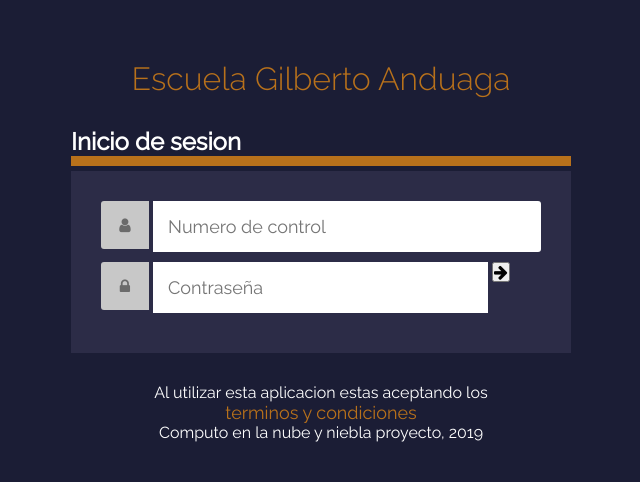
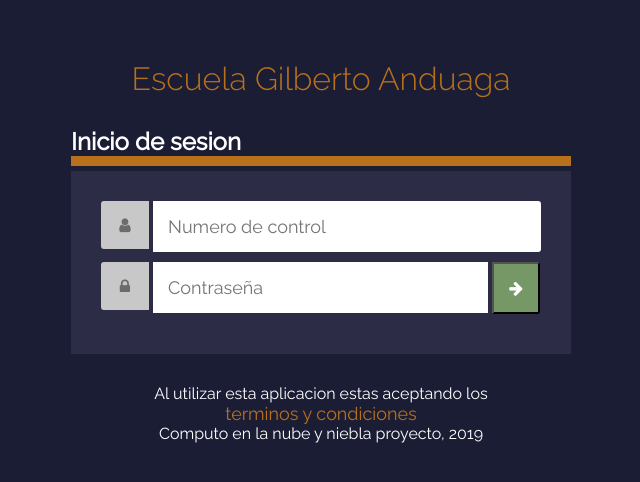
Before and after one commit to IngCampos/Escuela_PHP_JQuery, a PHP site: page /login in a window 1280 px wide. Shown: the top 482 px of the page, without its empty margins (319-959 px from the left). Run offline with PHP 8.4, Linux system fonts and the light colour scheme; some libraries are stand-ins or nearby versions.

Commit message:
Arreglo boton

```diff
--- a/views/login.view.php
+++ b/views/login.view.php
@@ -8,7 +8,26 @@ require 'header.php';
 			<div class="form-group">
 				<i class="icono izquierda fa fa-user"></i><input class="usuario" type="number" name="id" placeholder="Numero de control" required <?php if(isset($bloqueo_inputs))echo "disabled";?>>
 			</div>
-
+<style>
+	.submit-btn {
+	padding: 15px;
+	text-align: center;
+	width: 48px;
+	max-height: 48px
+	font-size: 18px;
+	line-height: 18px;
+	background: #679863;
+	display: inline-block;
+	color:#fff;
+	background: #769766;
+	cursor: pointer;
+	-webkit-border-radius: 0 3px 3px 0;
+	-moz-border-radius: 0 3px 3px 0;
+	-ms-border-radius: 0 3px 3px 0;
+	-o-border-radius: 0 3px 3px 0;
+	border-radius: 0 3px 3px 0;
+}
+	</style>
 			<div class="form-group">
 				<i class="icono izquierda fa fa-lock"></i><input class="password_btn" type="password" name="contraseña" placeholder="Contraseña" required <?php if(isset($bloqueo_inputs))echo "disabled";?>>
 				<button  type="submit" class="submit-btn fa fa-arrow-right" <?php if(isset($bloqueo_inputs))echo "disabled";?>></button>
```
